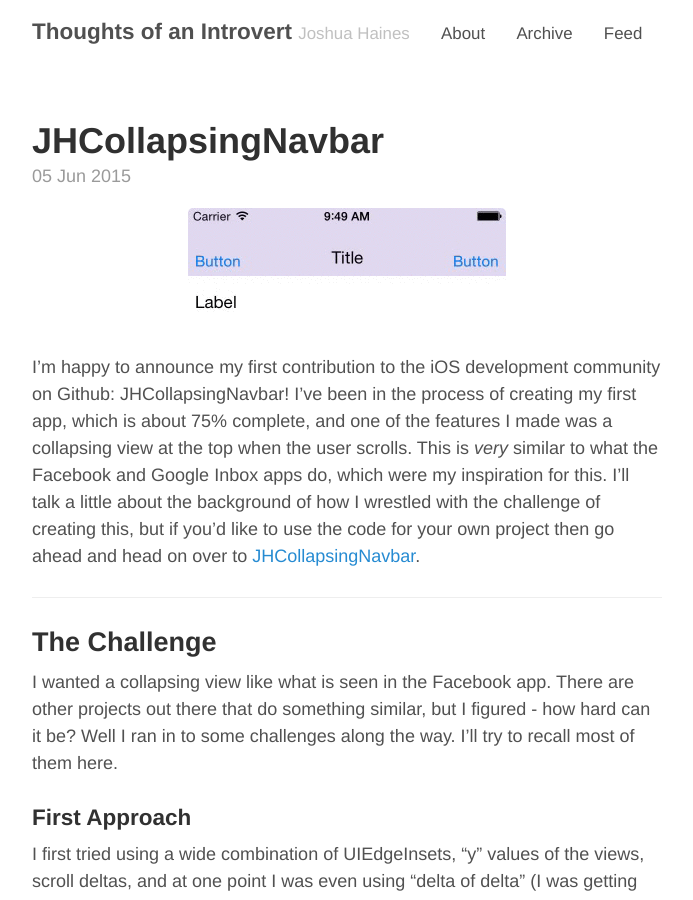
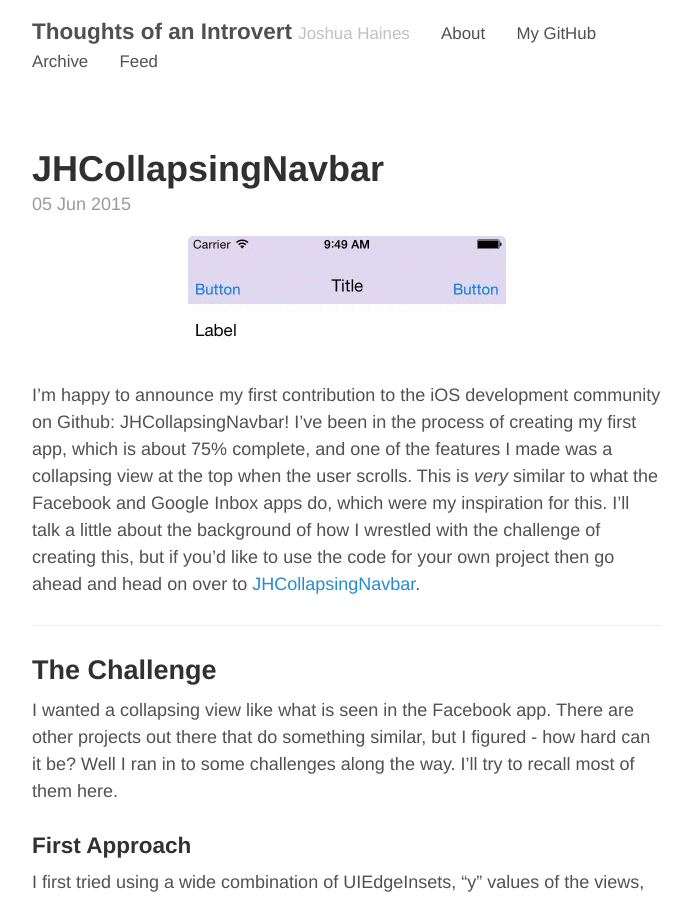
Before and after one commit to joshhaines/joshhaines.github.io, a Jekyll site: the page built from index.html, in a window 1280 px wide and 900 px high. Shown: the whole window, without its empty margins (293-986 px from the left). Built offline with Jekyll 4.4.1, drawn with Linux system fonts in a browser that asks for light colours; the list of posts is cut into pages by our own code.

Commit message:
GitHub link added

```diff
--- a/_config.yml
+++ b/_config.yml
@@ -13,6 +13,7 @@ baseurl:             ""
 
 pages_list:
   About: '/about'
+  My GitHub: 'http://github.com/joshhaines'
   Archive: '/archive'
   Feed: '/atom.xml'
 
```
